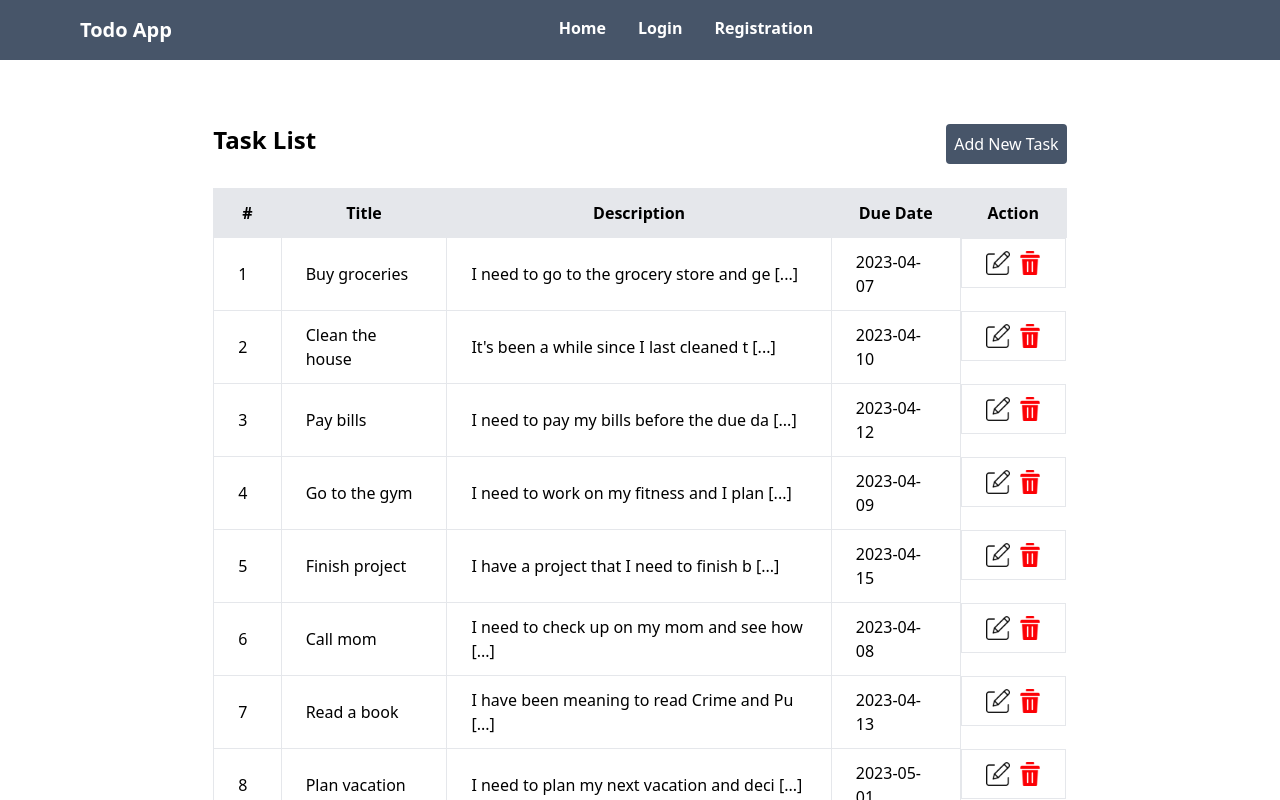
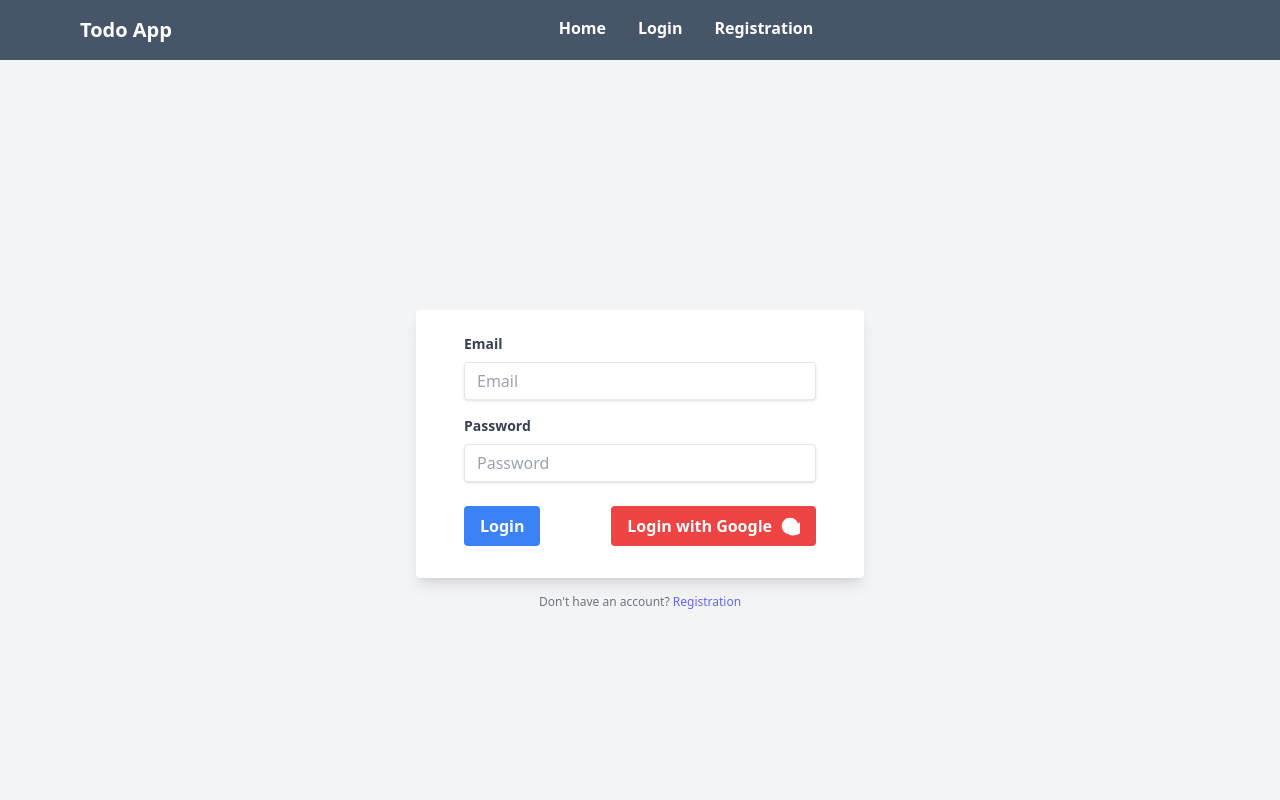
Before and after one commit to sisrafilss/todo-client, a React (Create React App) app: page /login in a window 1280 px wide. Shown: the top 800 px of the page. Built offline with nearby package versions, Linux system fonts and the light colour scheme.

Commit message:
login page added

```diff
--- a/package.json
+++ b/package.json
@@ -9,6 +9,7 @@
     "react": "^18.2.0",
     "react-dom": "^18.2.0",
     "react-hook-form": "^7.43.9",
+    "react-router-dom": "^6.10.0",
     "react-scripts": "5.0.1",
     "web-vitals": "^2.1.4"
   },
--- a/src/App.js
+++ b/src/App.js
@@ -1,18 +1,34 @@
+import { RouterProvider, createBrowserRouter } from "react-router-dom";
 import "./App.css";
 import AddTask from "./components/AddTask/AddTask";
 import DialogBox from "./components/DialogBox/DialogBox";
 import Header from "./components/Header/Header";
 import TaskList from "./components/TaskList/TaskList";
+import Login from "./components/Login/Login";
+import Home from "./components/Home/Home";
+import Registration from "./components/Registration/Registration";
 
 function App() {
-  return (
-    <div>
-      <Header />
-      {/* <AddTask /> */}
-      <TaskList />
-      {/* <DialogBox /> */}
-    </div>
-  );
+  const router = createBrowserRouter([
+    {
+      path: "/",
+      element: <Home />,
+    },
+    {
+      path: "/home",
+      element: <Home />,
+    },
+    {
+      path: "/login",
+      element: <Login />,
+    },
+    {
+      path: "/registration",
+      element: <Registration />,
+    },
+  ]);
+
+  return <RouterProvider router={router} />;
 }
 
 export default App;
--- a/src/components/Header/Header.js
+++ b/src/components/Header/Header.js
@@ -1,4 +1,5 @@
 import React from "react";
+import { Link } from "react-router-dom";
 
 const Header = () => {
   return (
@@ -11,19 +12,28 @@ const Header = () => {
 
       <ul className="flex mx-auto ">
         <li className="mx-4">
-          <a className="font-semibold hover:opacity-90 transition " href="#">
+          <Link
+            to="/home"
+            className="font-semibold hover:opacity-90 transition "
+          >
             Home
-          </a>
+          </Link>
         </li>
         <li className="mx-4">
-          <a className="font-semibold hover:opacity-90 transition " href="#">
+          <Link
+            to="/login"
+            className="font-semibold hover:opacity-90 transition "
+          >
             Login
-          </a>
+          </Link>
         </li>
         <li className="mx-4">
-          <a className="font-semibold hover:opacity-90 transition " href="#">
+          <Link
+            to="/registration"
+            className="font-semibold hover:opacity-90 transition "
+          >
             Registration
-          </a>
+          </Link>
         </li>
       </ul>
     </nav>
--- /dev/null
+++ b/src/components/Home/Home.js
@@ -0,0 +1,14 @@
+import React from "react";
+import Header from "../Header/Header";
+import TaskList from "../TaskList/TaskList";
+
+const Home = () => {
+  return (
+    <>
+      <Header />
+      <TaskList />
+    </>
+  );
+};
+
+export default Home;
--- /dev/null
+++ b/src/components/Login/Login.js
@@ -0,0 +1,86 @@
+import React from "react";
+import { Link } from "react-router-dom";
+import Header from "../Header/Header";
+
+function Login() {
+  return (
+    <>
+      <Header />
+      <div className="flex flex-col items-center justify-center min-h-screen bg-gray-100">
+        <div className="w-full max-w-md">
+          <form className="bg-white shadow-lg rounded px-12 pt-6 pb-8 mb-4">
+            <div className="mb-4">
+              <label
+                className="block text-gray-700 text-sm font-bold mb-2"
+                htmlFor="email"
+              >
+                Email
+              </label>
+              <input
+                className="shadow appearance-none border rounded w-full py-2 px-3 text-gray-700 leading-tight focus:outline-none focus:shadow-outline"
+                id="email"
+                type="email"
+                placeholder="Email"
+              />
+            </div>
+            <div className="mb-6">
+              <label
+                className="block text-gray-700 text-sm font-bold mb-2"
+                htmlFor="password"
+              >
+                Password
+              </label>
+              <input
+                className="shadow appearance-none border rounded w-full py-2 px-3 text-gray-700 leading-tight focus:outline-none focus:shadow-outline"
+                id="password"
+                type="password"
+                placeholder="Password"
+              />
+            </div>
+            <div className="flex items-center justify-between">
+              <button
+                className="bg-blue-500 hover:bg-blue-700 text-white font-bold py-2 px-4 rounded focus:outline-none focus:shadow-outline"
+                type="button"
+              >
+                Login
+              </button>
+              <button
+                className="bg-red-500 hover:bg-red-700 text-white font-bold py-2 px-4 rounded focus:outline-none focus:shadow-outline flex items-center justify-center"
+                type="button"
+              >
+                Login with Google
+                <svg
+                  xmlns="http://www.w3.org/2000/svg"
+                  width="20"
+                  height="20"
+                  viewBox="0 0 24 24"
+                  fill="#fff"
+                  stroke="#fff"
+                  strokeWidth="2"
+                  strokeLinecap="round"
+                  strokeLinejoin="round"
+                  className="feather feather-google ml-2"
+                >
+                  <path d="M21.6,10.5H12v3.9h5.4c-.6,2.1-2.4,3.6-4.5,3.6c-.3,0-.6,0-.9-.1v4c1.1,.3 2.3,.5 3.5,.5c8.4,0 15.1,-7 15.1,-15.6c0,-1-.1,-2-.2,-3z"></path>
+                  <path d="M12,21a9,9 0 1,0 -9,-9a9,9 0 0,0 9,9z"></path>
+                </svg>
+              </button>
+
+            </div>
+          </form>
+          <p className="text-center text-gray-500 text-xs">
+            Don't have an account?{" "}
+            <Link
+              to="/registration"
+              className="text-indigo-500 hover:text-indigo-600"
+            >
+              Registration
+            </Link>
+          </p>
+        </div>
+      </div>
+    </>
+  );
+}
+
+export default Login;
--- /dev/null
+++ b/src/components/Registration/Registration.js
@@ -0,0 +1,13 @@
+import React from "react";
+import Header from "../Header/Header";
+
+const Registration = () => {
+  return (
+    <div>
+      <Header />
+      <h1 className="text-5xl">This is Registration Page</h1>
+    </div>
+  );
+};
+
+export default Registration;
```
Also changed, not shown: 1 other file (tests, documents, lock files or other folders).
